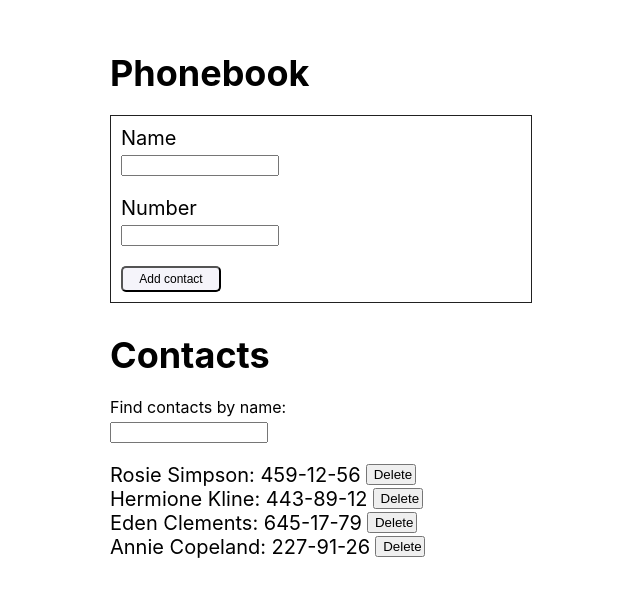
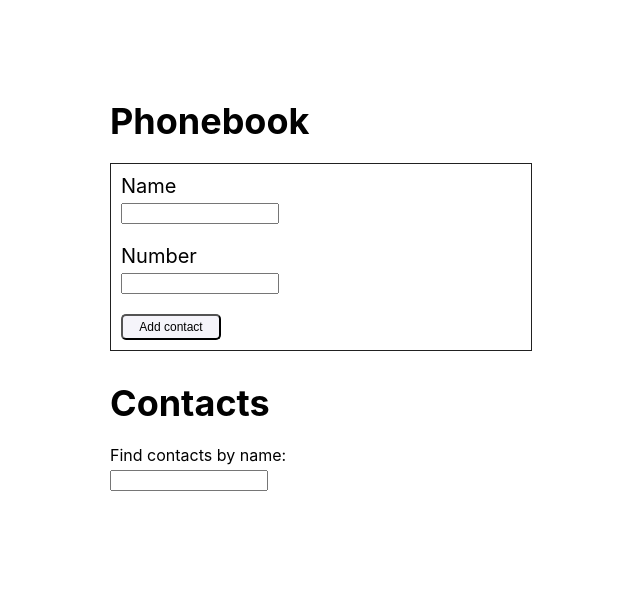
Before and after one commit to YevhenProkhorenko/goit-react-hw-02-phonebook, a React (Create React App) app: page / in a window 1280 px wide. Shown: the part 107-704 px from the top of the page, without its empty margins (319-959 px from the left). Built offline with nearby package versions, Linux system fonts and the light colour scheme.

Commit message:
add PropTypes

```diff
--- a/package.json
+++ b/package.json
@@ -8,6 +8,7 @@
     "@testing-library/react": "^12.1.4",
     "@testing-library/user-event": "^13.5.0",
     "nanoid": "^4.0.0",
+    "prop-types": "^15.8.1",
     "react": "^18.1.0",
     "react-dom": "^18.1.0",
     "react-scripts": "5.0.1",
--- a/src/components/Phonebook/Filter.jsx
+++ b/src/components/Phonebook/Filter.jsx
@@ -1,4 +1,5 @@
 import React from 'react';
+import PropTypes from 'prop-types';
 import css from '../Phonebook/Phonebook.module.css';
 
 export default function Filter({ filter, onChange }) {
@@ -17,3 +18,8 @@ export default function Filter({ filter, onChange }) {
     </div>
   );
 }
+
+Filter.propTypes = {
+  filter: PropTypes.string.isRequired,
+  onChange: PropTypes.func.isRequired,
+};
--- a/src/components/Phonebook/Phonebook.jsx
+++ b/src/components/Phonebook/Phonebook.jsx
@@ -8,12 +8,7 @@ import css from '../Phonebook/Phonebook.module.css';
 
 export default class Phonebook extends Component {
   state = {
-    contacts: [
-      { id: 'id-1', name: 'Rosie Simpson', number: '459-12-56' },
-      { id: 'id-2', name: 'Hermione Kline', number: '443-89-12' },
-      { id: 'id-3', name: 'Eden Clements', number: '645-17-79' },
-      { id: 'id-4', name: 'Annie Copeland', number: '227-91-26' },
-    ],
+    contacts: [],
     filter: '',
   };
 
```
Also changed, not shown: src/components/Phonebook/ContactList.jsx (+8 -0 lines), 1 other file (tests, documents, lock files or other folders).
